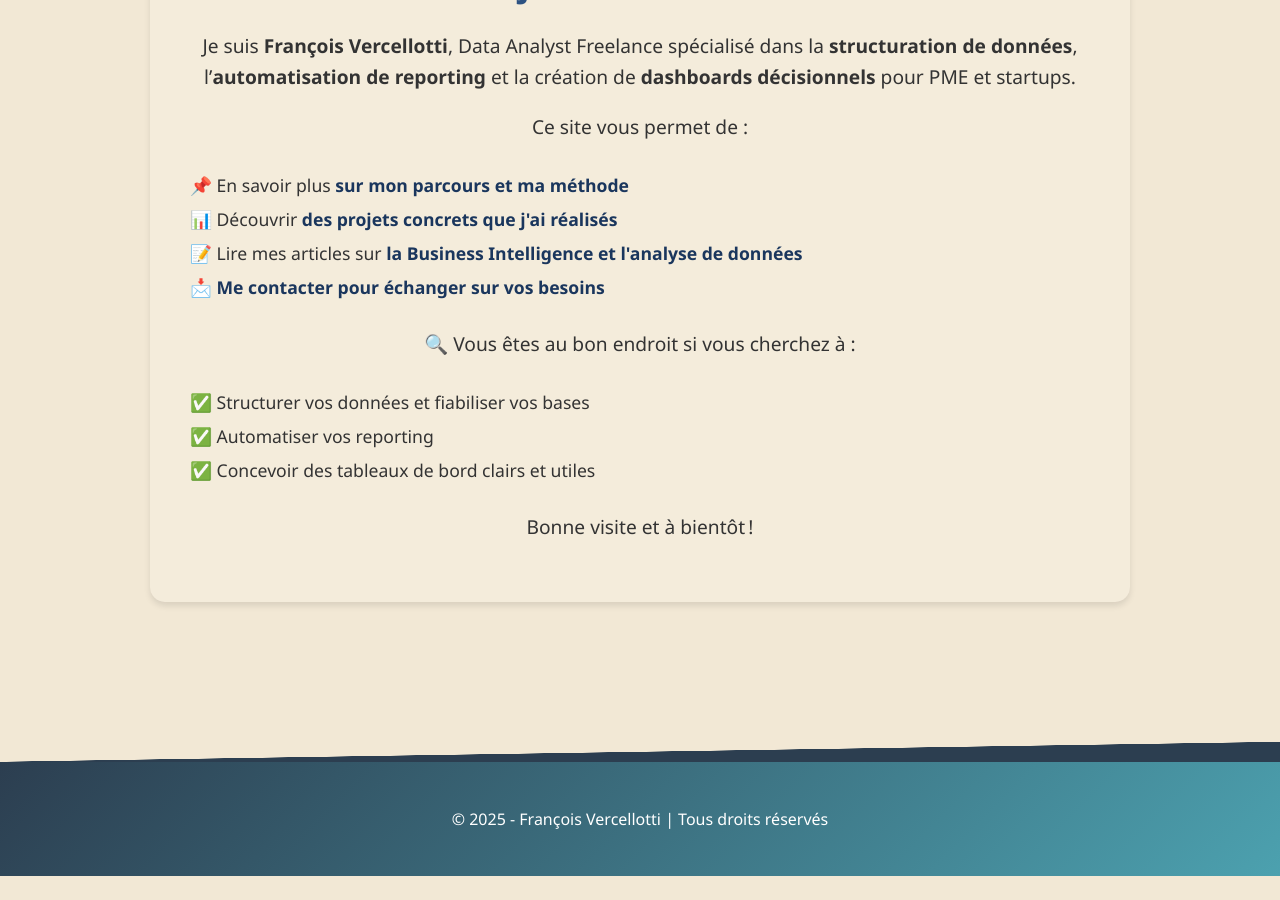
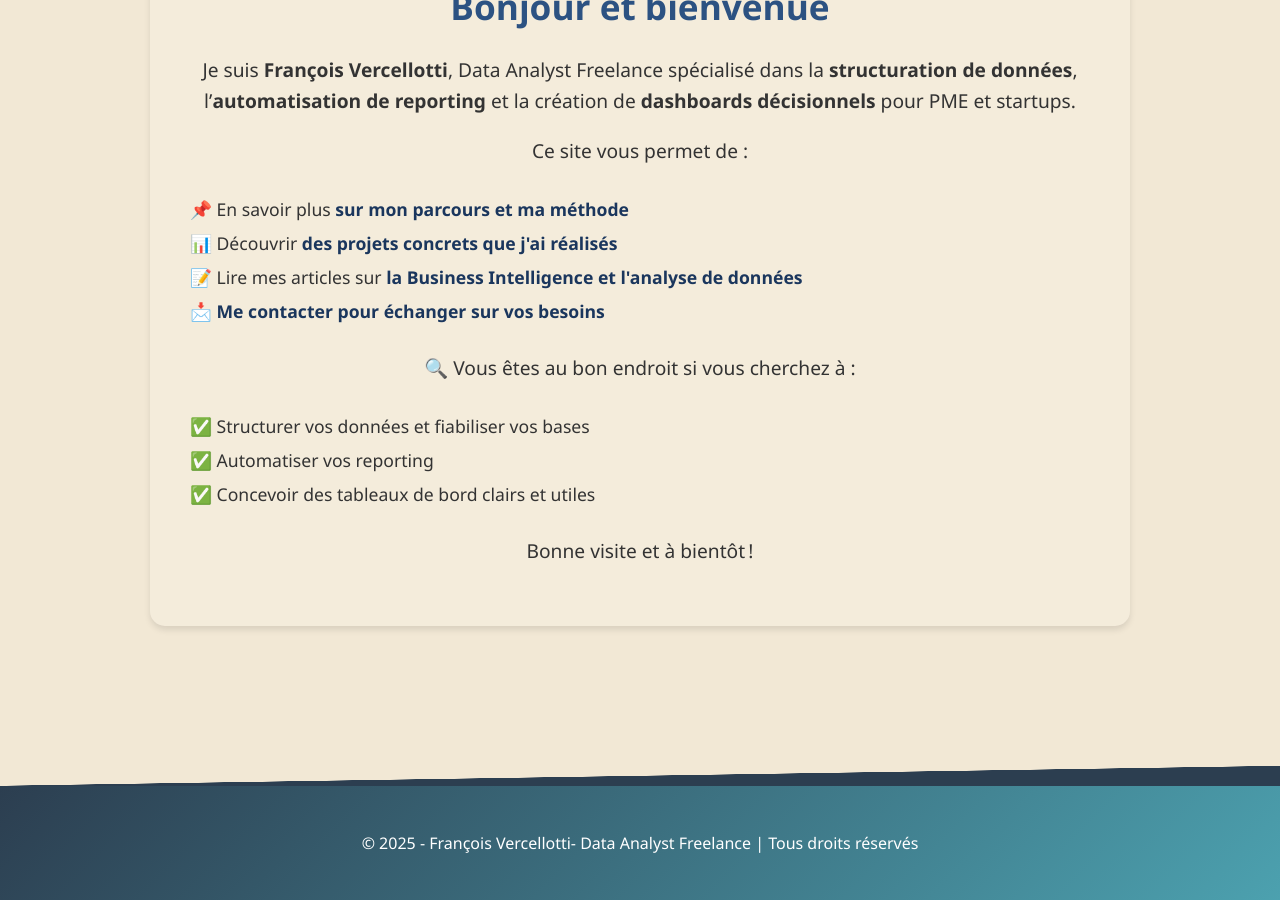
Before and after one commit to francoisvercellotti/mon-portfolio, a Jekyll site: the page built from index.markdown, in a window 1280 px wide and 900 px high, scrolled down 676 px. Built offline with Jekyll 4.4.1, drawn with Linux system fonts in a browser that asks for light colours; before the commit the page ends 1552 px from its top, so only the background shows below that; some of the changed text lies outside the part shown.

Commit message:
Update _config.yml

```diff
--- a/_config.yml
+++ b/_config.yml
@@ -1,5 +1,5 @@
 # Configuration SEO Optimisée - François Vercellotti
-title: "François Vercellotti"
+title: "François Vercellotti- Data Analyst Freelance"
 email: francoisvercellotti@gmail.com
 description: "Data Analyst freelance spécialisé en Business Intelligence, dashboards et automatisation de reporting pour PME et startups. Expert Power BI, Excel, Python."
 url: "https://francoisvercellotti.github.io"
```
